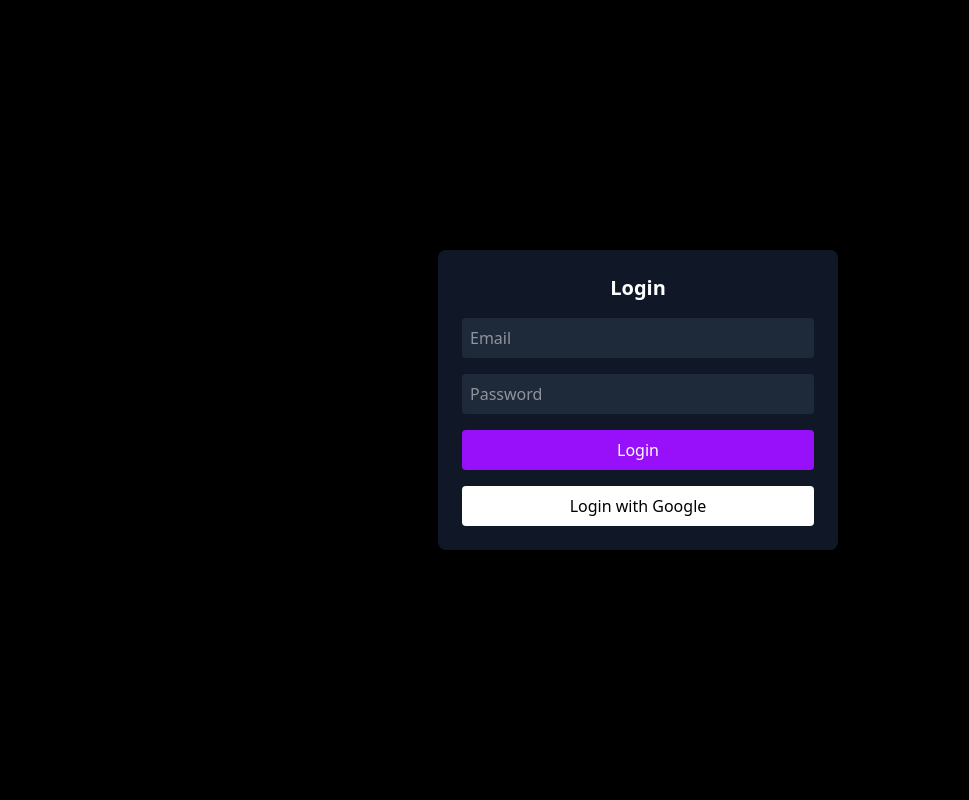
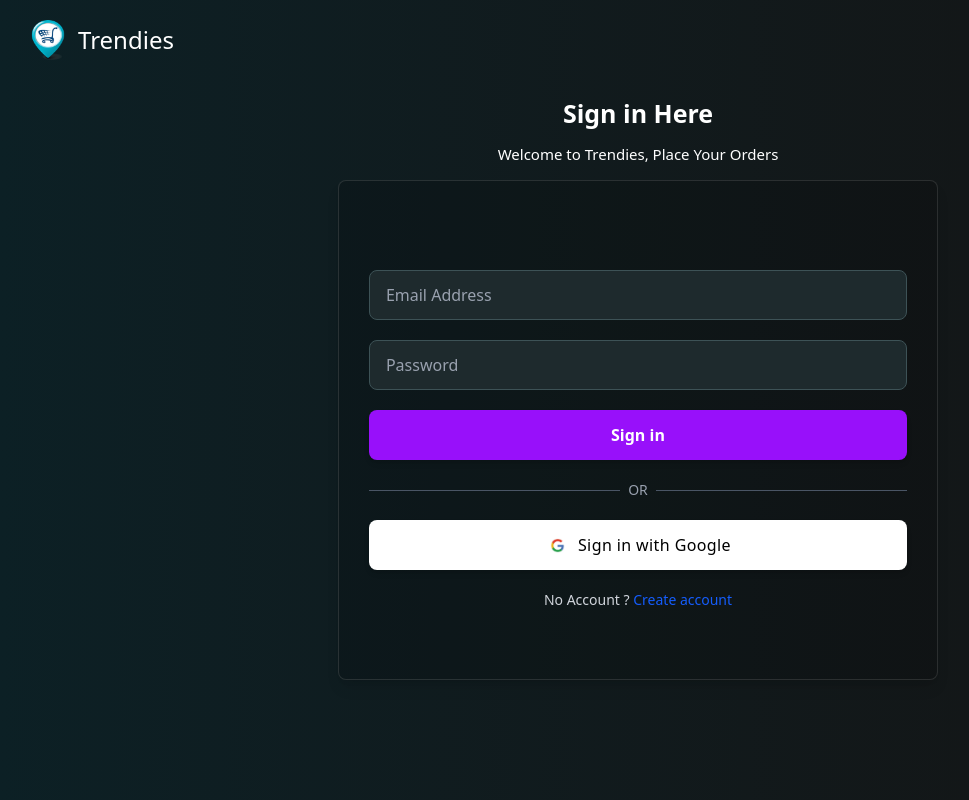
Before and after one commit to Ayush-pra/Trendies, a React (Vite) app in the folder frontend/: page /login in a window 1280 px wide. Shown: the whole page, without its empty margins (2-971 px from the left). Built offline with nearby package versions, Linux system fonts and the light colour scheme; no server answers.

Commit message:
Update Login.jsx

```diff
--- a/frontend/src/pages/Login.jsx
+++ b/frontend/src/pages/Login.jsx
@@ -1,171 +1,39 @@
-// import React, { useContext, useState } from 'react'
-// import { useNavigate } from 'react-router-dom';
-// import { authDataContext } from '../context/AuthContext';
-// import axios from 'axios';
-// import { signInWithPopup } from 'firebase/auth';
-// import { auth, provider } from '../../utils/Firebase';
-// import { userDataContext } from '../context/UserContext';
-// import Loading from '../components/Loading';
-// import { toast } from 'react-toastify';
-
-// const Login = () => {
-//   const navigate = useNavigate();
-//       const [email, setEmail] = useState("");
-//       const [password, setPassword] = useState("");
-//       const [loading, setloading] = useState(false);
-//       const {serverUrl} = useContext(authDataContext);
-//       const {getCurrentUser, setUserData} = useContext(userDataContext);
-//       const handleSignin = async (e)=>{
-//         e.preventDefault();
-//         try{
-//           setloading(true);
-//           const result = await axios.post(serverUrl + "/api/auth/login", {
-//             email, password
-//           }, {withCredentials:true});
-//           // getCurrentUser();
-//           a
-//           navigate("/");
-//           setloading(false);
-//           toast.success("Login Successfully");
-//           console.log(result.data);
-//         }
-//         catch{
-//           console.log("email or password is wrong")
-//           toast.error("Login Error");
-//         }
-//       }
-
-//       const googleSignin = async ()=>{
-//         try{
-//             setloading(true);
-//             const res = await signInWithPopup(auth, provider)
-//             const user = res.user;
-//             const name = user.displayName;
-//             const email = user.email;
-
-//             const result = await axios.post(serverUrl + "/api/auth/googlelogin", {
-//                 name,email
-//             }, {withCredentials:true});
-//             setUserData({ name, email });
-//             await getCurrentUser();
-//             setloading(false);
-//             navigate("/");
-//             toast.success("Login Successfully");
-//             console.log(result.data);
-//         }
-//         catch{
-//             console.log("Google Login error");
-//             toast.error("Google-signin error");
-//         }
-//     }
-
-//     return (
-//         <>
-//             <div className='w-[100vw] h-[100vh] bg-gradient-to-l from-[#141414] to-[#0c2025] text-white flex flex-col items-center justify-start'>
-//                 {/* Header */}
-//                 <div
-//                     className='w-[100%] h-[80px] flex items-center justify-start px-[30px] gap-[10px] cursor-pointer'
-//                     onClick={() => { navigate("/") }}
-//                 >
-//                     <img className='w-[40px]' src="/image/logo.png" alt="logo" />
-//                     <h1 className='text-[24px] font-sans'>Trendies</h1>
-//                 </div>
-
-//                 {/* Title */}
-//                 <div className='w-[100%] h-[100px] flex items-center justify-center flex-col gap-[10px]'>
-//                     <p className='inline-block text-[25px] font-semibold mb-0'>Sign in Here</p>
-//                     <p className='inline-block text-[15px]'>Welcome to Trendies, Place Your Orders</p>
-//                 </div>
-
-//                 {/* Form Box */}
-//                 <div className='max-w-[600px] w-[90%] h-[500px] bg-[#00000025] border-[1px] border-[#96969635] backdrop:blur-2xl rounded-lg shadow-lg flex items-center justify-center'>
-//                     <form onSubmit={handleSignin} action="" className="w-[90%] max-w-[600px] flex flex-col items-center gap-5 mt-5">
-//                         {/* Email Input */}
-//                         <input
-//                             type="email"
-//                             placeholder="Email Address"
-//                             className="w-full h-[50px] px-4 rounded-lg bg-[#1e2a2d] border border-[#3d5256] text-white placeholder-gray-400 focus:outline-none focus:ring-2 focus:ring-[#528a94] transition-all outline-none"
-//                             onChange={(e)=>setEmail(e.target.value)}
-//                             value={email}
-//                             required
-//                         />
-
-//                         {/* Password Input */}
-//                         <input
-//                             type="password"
-//                             placeholder="Password"
-//                             className="w-full h-[50px] px-4 rounded-lg bg-[#1e2a2d] border border-[#3d5256] text-white placeholder-gray-400 focus:outline-none focus:ring-2 focus:ring-[#528a94] transition-all outline-none"
-//                             onChange={(e)=>setPassword(e.target.value)}
-//                             value={password}
-//                             required
-//                         />
-
-//                         {/* Submit Button */}
-//                         <button
-//                             type="submit"
-//                             className="w-full h-[50px] bg-purple-600 rounded-lg flex items-center justify-center gap-2 cursor-pointer
-//                                 shadow-md hover:shadow-xl hover:bg-purple-800 transition-all duration-300 ease-in-out active:scale-95 text-white font-semibold"
-//                         >
-//                             {loading? <Loading/>: "Sign in"}
-//                         </button>
-
-//                         {/* Divider */}
-//                         <div className="flex items-center w-full gap-2">
-//                             <hr className="flex-grow border-gray-600" />
-//                             <span className="text-gray-400 text-sm">OR</span>
-//                             <hr className="flex-grow border-gray-600" />
-//                         </div>
-
-//                         {/* Google Sign Up */}
-//                         <div
-//                             className="w-full h-[50px] bg-white text-black rounded-lg flex items-center justify-center gap-2 cursor-pointer
-//                                 shadow-md hover:shadow-xl transition-all duration-300 ease-in-out hover:bg-blue-800"
-//                           onClick={googleSignin}
-//                         >
-//                             <img src="/image/google.png" alt="google" className="w-[25px] h-[25px] rounded-full" />
-//                             <span className="font-medium tracking-wide">Sign in with Google</span>
-//                         </div>
-
-//                         {/* Sign In Redirect */}
-//                         <p className='text-sm text-gray-300'>
-//                             No Account ?{" "}
-//                             <span
-//                                 className="text-blue-600 cursor-pointer hover:text-blue-800"
-//                                 onClick={() => navigate("/registration")}
-//                             >
-//                                 Create account
-//                             </span>
-//                         </p>
-//                     </form>
-//                 </div>
-//             </div>
-//         </>
-//     );
-// }
-
-// export default Login
-
-
-import React, { useContext, useState } from "react";
-import { useNavigate } from "react-router-dom";
-import axios from "axios";
-import { signInWithPopup } from "firebase/auth";
-import { auth, provider } from "../../utils/Firebase";
-import { authDataContext } from "../context/AuthContext";
-import { userDataContext } from "../context/UserContext";
-import Loading from "../components/Loading";
-import { toast } from "react-toastify";
+import React, { useContext, useState } from 'react'
+import { useNavigate } from 'react-router-dom';
+import { authDataContext } from '../context/AuthContext';
+import axios from 'axios';
+import { signInWithPopup } from 'firebase/auth';
+import { auth, provider } from '../../utils/Firebase';
+import { userDataContext } from '../context/UserContext';
+import Loading from '../components/Loading';
+import { toast } from 'react-toastify';
 
 const Login = () => {
   const navigate = useNavigate();
-  const { serverUrl } = useContext(authDataContext);
-  const { getCurrentUser, setUserData } = useContext(userDataContext);
-
       const [email, setEmail] = useState("");
       const [password, setPassword] = useState("");
-  const [loading, setLoading] = useState(false);
+      const [loading, setloading] = useState(false);
+      const {serverUrl} = useContext(authDataContext);
+      const {getCurrentUser, setUserData} = useContext(userDataContext);
+      // const handleSignin = async (e)=>{
+      //   e.preventDefault();
+      //   try{
+      //     setloading(true);
+      //     const result = await axios.post(serverUrl + "/api/auth/login", {
+      //       email, password
+      //     }, {withCredentials:true});
+      //     // getCurrentUser();
 
-  /* ===== Normal Login ===== */
+      //     navigate("/");
+      //     setloading(false);
+      //     toast.success("Login Successfully");
+      //     console.log(result.data);
+      //   }
+      //   catch{
+      //     console.log("email or password is wrong")
+      //     toast.error("Login Error");
+      //   }
+      // }
       const handleSignin = async (e) => {
           e.preventDefault();
           try {
@@ -188,76 +56,229 @@
           }
         };
 
-  /* ===== Google Login ===== */
-  const googleSignin = async () => {
-    try {
-      setLoading(true);
+      const googleSignin = async ()=>{
+        try{
+            setloading(true);
+            const res = await signInWithPopup(auth, provider)
+            const user = res.user;
+            const name = user.displayName;
+            const email = user.email;
 
-      const res = await signInWithPopup(auth, provider);
-      const user = res.user;
-
-      await axios.post(
-        `${serverUrl}/api/auth/googlelogin`,
-        {
-          name: user.displayName,
-          email: user.email,
-        },
-        { withCredentials: true }
-      );
-
-      setUserData({ name: user.displayName, email: user.email });
+            const result = await axios.post(serverUrl + "/api/auth/googlelogin", {
+                name,email
+            }, {withCredentials:true});
+            setUserData({ name, email });
             await getCurrentUser();
-
-      toast.success("Google login successful");
+            setloading(false);
             navigate("/");
-    } catch (error) {
-      console.log(error);
-      toast.error("Google login failed");
-    } finally {
-      setLoading(false);
+            toast.success("Login Successfully");
+            console.log(result.data);
         }
-  };
+        catch{
+            console.log("Google Login error");
+            toast.error("Google-signin error");
+        }
+    }
 
     return (
-    <div className="w-screen h-screen flex items-center justify-center bg-black text-white">
-      <form
-        onSubmit={handleSignin}
-        className="w-[400px] p-6 bg-gray-900 rounded-lg flex flex-col gap-4"
+        <>
+            <div className='w-[100vw] h-[100vh] bg-gradient-to-l from-[#141414] to-[#0c2025] text-white flex flex-col items-center justify-start'>
+                {/* Header */}
+                <div
+                    className='w-[100%] h-[80px] flex items-center justify-start px-[30px] gap-[10px] cursor-pointer'
+                    onClick={() => { navigate("/") }}
                 >
-        <h2 className="text-xl font-bold text-center">Login</h2>
+                    <img className='w-[40px]' src="/image/logo.png" alt="logo" />
+                    <h1 className='text-[24px] font-sans'>Trendies</h1>
+                </div>
 
+                {/* Title */}
+                <div className='w-[100%] h-[100px] flex items-center justify-center flex-col gap-[10px]'>
+                    <p className='inline-block text-[25px] font-semibold mb-0'>Sign in Here</p>
+                    <p className='inline-block text-[15px]'>Welcome to Trendies, Place Your Orders</p>
+                </div>
+
+                {/* Form Box */}
+                <div className='max-w-[600px] w-[90%] h-[500px] bg-[#00000025] border-[1px] border-[#96969635] backdrop:blur-2xl rounded-lg shadow-lg flex items-center justify-center'>
+                    <form onSubmit={handleSignin} action="" className="w-[90%] max-w-[600px] flex flex-col items-center gap-5 mt-5">
+                        {/* Email Input */}
                         <input
                             type="email"
-          placeholder="Email"
-          className="p-2 rounded bg-gray-800"
+                            placeholder="Email Address"
+                            className="w-full h-[50px] px-4 rounded-lg bg-[#1e2a2d] border border-[#3d5256] text-white placeholder-gray-400 focus:outline-none focus:ring-2 focus:ring-[#528a94] transition-all outline-none"
+                            onChange={(e)=>setEmail(e.target.value)}
                             value={email}
-          onChange={(e) => setEmail(e.target.value)}
                             required
                         />
 
+                        {/* Password Input */}
                         <input
                             type="password"
                             placeholder="Password"
-          className="p-2 rounded bg-gray-800"
+                            className="w-full h-[50px] px-4 rounded-lg bg-[#1e2a2d] border border-[#3d5256] text-white placeholder-gray-400 focus:outline-none focus:ring-2 focus:ring-[#528a94] transition-all outline-none"
+                            onChange={(e)=>setPassword(e.target.value)}
                             value={password}
-          onChange={(e) => setPassword(e.target.value)}
                             required
                         />
 
-        <button className="bg-purple-600 p-2 rounded">
-          {loading ? <Loading /> : "Login"}
+                        {/* Submit Button */}
+                        <button
+                            type="submit"
+                            className="w-full h-[50px] bg-purple-600 rounded-lg flex items-center justify-center gap-2 cursor-pointer
+                                shadow-md hover:shadow-xl hover:bg-purple-800 transition-all duration-300 ease-in-out active:scale-95 text-white font-semibold"
+                        >
+                            {loading? <Loading/>: "Sign in"}
                         </button>
 
-        <button
-          type="button"
+                        {/* Divider */}
+                        <div className="flex items-center w-full gap-2">
+                            <hr className="flex-grow border-gray-600" />
+                            <span className="text-gray-400 text-sm">OR</span>
+                            <hr className="flex-grow border-gray-600" />
+                        </div>
+
+                        {/* Google Sign Up */}
+                        <div
+                            className="w-full h-[50px] bg-white text-black rounded-lg flex items-center justify-center gap-2 cursor-pointer
+                                shadow-md hover:shadow-xl transition-all duration-300 ease-in-out hover:bg-blue-800"
                           onClick={googleSignin}
-          className="bg-white text-black p-2 rounded"
                         >
-          Login with Google
-        </button>
+                            <img src="/image/google.png" alt="google" className="w-[25px] h-[25px] rounded-full" />
+                            <span className="font-medium tracking-wide">Sign in with Google</span>
+                        </div>
+
+                        {/* Sign In Redirect */}
+                        <p className='text-sm text-gray-300'>
+                            No Account ?{" "}
+                            <span
+                                className="text-blue-600 cursor-pointer hover:text-blue-800"
+                                onClick={() => navigate("/registration")}
+                            >
+                                Create account
+                            </span>
+                        </p>
                     </form>
                 </div>
+            </div>
+        </>
     );
-};
+}
 
-export default Login;
+export default Login
+
+
+// import React, { useContext, useState } from "react";
+// import { useNavigate } from "react-router-dom";
+// import axios from "axios";
+// import { signInWithPopup } from "firebase/auth";
+// import { auth, provider } from "../../utils/Firebase";
+// import { authDataContext } from "../context/AuthContext";
+// import { userDataContext } from "../context/UserContext";
+// import Loading from "../components/Loading";
+// import { toast } from "react-toastify";
+
+// const Login = () => {
+//   const navigate = useNavigate();
+//   const { serverUrl } = useContext(authDataContext);
+//   const { getCurrentUser, setUserData } = useContext(userDataContext);
+
+//   const [email, setEmail] = useState("");
+//   const [password, setPassword] = useState("");
+//   const [loading, setLoading] = useState(false);
+
+//   /* ===== Normal Login ===== */
+//   const handleSignin = async (e) => {
+//     e.preventDefault();
+//     try {
+//       setLoading(true);
+
+//       await axios.post(
+//         `${serverUrl}/api/auth/login`,
+//         { email, password },
+//         { withCredentials: true }
+//       );
+
+//       await getCurrentUser();
+//       toast.success("Login successful");
+//       navigate("/");
+//     } catch (error) {
+//       console.log(error);
+//       toast.error("Login failed");
+//     } finally {
+//       setLoading(false);
+//     }
+//   };
+
+//   /* ===== Google Login ===== */
+//   const googleSignin = async () => {
+//     try {
+//       setLoading(true);
+
+//       const res = await signInWithPopup(auth, provider);
+//       const user = res.user;
+
+//       await axios.post(
+//         `${serverUrl}/api/auth/googlelogin`,
+//         {
+//           name: user.displayName,
+//           email: user.email,
+//         },
+//         { withCredentials: true }
+//       );
+
+//       setUserData({ name: user.displayName, email: user.email });
+//       await getCurrentUser();
+
+//       toast.success("Google login successful");
+//       navigate("/");
+//     } catch (error) {
+//       console.log(error);
+//       toast.error("Google login failed");
+//     } finally {
+//       setLoading(false);
+//     }
+//   };
+
+//   return (
+//     <div className="w-screen h-screen flex items-center justify-center bg-black text-white">
+//       <form
+//         onSubmit={handleSignin}
+//         className="w-[400px] p-6 bg-gray-900 rounded-lg flex flex-col gap-4"
+//       >
+//         <h2 className="text-xl font-bold text-center">Login</h2>
+
+//         <input
+//           type="email"
+//           placeholder="Email"
+//           className="p-2 rounded bg-gray-800"
+//           value={email}
+//           onChange={(e) => setEmail(e.target.value)}
+//           required
+//         />
+
+//         <input
+//           type="password"
+//           placeholder="Password"
+//           className="p-2 rounded bg-gray-800"
+//           value={password}
+//           onChange={(e) => setPassword(e.target.value)}
+//           required
+//         />
+
+//         <button className="bg-purple-600 p-2 rounded">
+//           {loading ? <Loading /> : "Login"}
+//         </button>
+
+//         <button
+//           type="button"
+//           onClick={googleSignin}
+//           className="bg-white text-black p-2 rounded"
+//         >
+//           Login with Google
+//         </button>
+//       </form>
+//     </div>
+//   );
+// };
+
+// export default Login;
```
Lines whose indentation alone changed are shown as unchanged.
